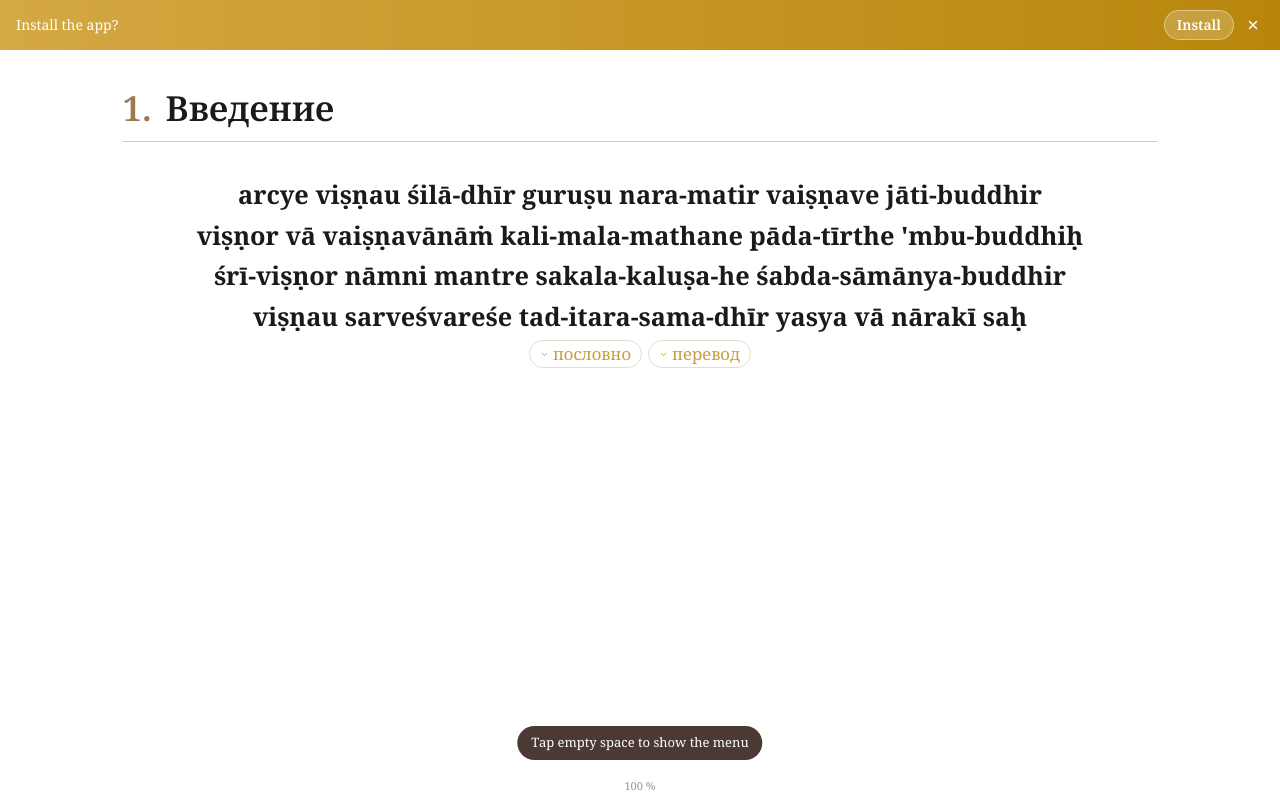
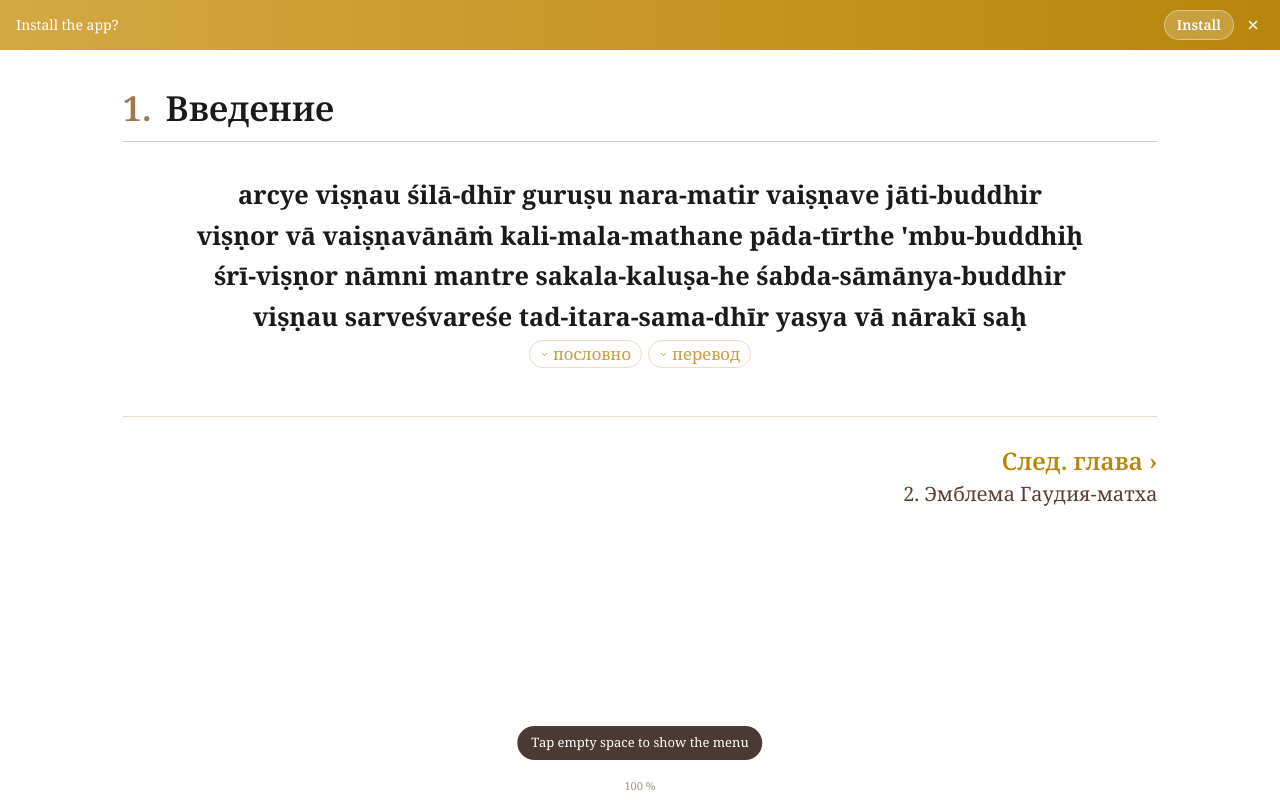
Before and after one commit to Gurudas-SDA/arcana-paddhati, a Next.js app: page /ru-iast/introduction/ in a window 1280 px wide. Built offline with nearby package versions, Linux system fonts and the light colour scheme.

Commit message:
[Arcana-paddhati] Next-chapter link at chapter end (Satkirti 06.10)
Co-Authored-By: Claude Opus 5.5 (1M context) <noreply@anthropic.com>

```diff
--- a/app/[slug]/[section]/page.tsx
+++ b/app/[slug]/[section]/page.tsx
@@ -2,6 +2,7 @@
 // same in every language; a missing translation falls back to English.
 import type { Metadata } from "next";
 import { notFound } from "next/navigation";
+import NextChapter from "@/components/NextChapter";
 import PartPage from "@/components/PartPage";
 import SectionContent from "@/components/SectionContent";
 import {
@@ -53,6 +54,7 @@ export default async function LangSectionPage({
       ui={ui}
       num={getSectionNumber(id)}
       note={isFallbackSection(lang, id) ? t(ui, "section.fallback") : undefined}
+      after={<NextChapter lang={lang} id={id} ui={ui} />}
     />
   );
 }
--- a/app/[slug]/page.tsx
+++ b/app/[slug]/page.tsx
@@ -3,6 +3,7 @@
 import type { Metadata } from "next";
 import { notFound } from "next/navigation";
 import HomePage from "@/components/HomePage";
+import NextChapter from "@/components/NextChapter";
 import PartPage from "@/components/PartPage";
 import SectionContent from "@/components/SectionContent";
 import {
@@ -54,5 +55,13 @@ export default async function SlugPage({ params }: PageProps<"/[slug]">) {
   if (part) return <PartPage part={part} lang={DEFAULT_LANG} />;
   const section = getSection(DEFAULT_LANG, slug);
   if (!section) notFound();
-  return <SectionContent section={section} ui={getUi(DEFAULT_LANG)} num={getSectionNumber(slug)} />;
+  const ui = getUi(DEFAULT_LANG);
+  return (
+    <SectionContent
+      section={section}
+      ui={ui}
+      num={getSectionNumber(slug)}
+      after={<NextChapter lang={DEFAULT_LANG} id={slug} ui={ui} />}
+    />
+  );
 }
--- a/app/globals.css
+++ b/app/globals.css
@@ -1022,3 +1022,60 @@ html[data-reader-theme="night"] ::selection {
 [lang^="sa"] {
   -webkit-touch-callout: none;
 }
+
+/* «След. глава ›» at the end of a chapter (components/NextChapter.tsx;
+   Satkirti, 06.10.2026): right-aligned under a thin rule, the next chapter's
+   number and title below it, smaller. Sizes follow «Аа» (--fs), colours the
+   reading theme; the whole block is one tap target (>= 44px). The space
+   under it keeps it clear of the bottom bar that comes up at the chapter end. */
+.chapter-next {
+  display: flex;
+  justify-content: flex-end;
+  margin-top: 3rem;
+  margin-bottom: 1rem;
+  padding-top: 1.25rem;
+  border-top: 1px solid var(--rd-border);
+}
+.chapter-next-link {
+  display: inline-flex;
+  flex-direction: column;
+  align-items: flex-end;
+  gap: 0.15em;
+  max-width: 100%;
+  min-height: 44px;
+  min-width: 44px;
+  justify-content: center;
+  padding: 0.5rem 0.75rem;
+  margin-right: -0.75rem;
+  border-radius: 10px;
+  text-align: right;
+  text-decoration: none;
+  font-family: var(--font-noto-serif, Georgia, serif);
+  -webkit-tap-highlight-color: transparent;
+  transition: background-color 150ms ease;
+}
+.chapter-next-link:active {
+  background: var(--rd-hover);
+}
+@media (hover: hover) {
+  .chapter-next-link:hover {
+    background: var(--rd-hover);
+  }
+}
+.chapter-next-label {
+  font-size: calc(var(--fs, 18px) * 1.05);
+  font-weight: 600;
+  line-height: 1.3;
+  color: var(--rd-accent);
+}
+.chapter-next-title {
+  font-size: calc(var(--fs, 18px) * 0.86);
+  line-height: 1.4;
+  color: var(--rd-muted);
+  overflow-wrap: anywhere;
+}
+@media print {
+  .chapter-next {
+    display: none;
+  }
+}
--- /dev/null
+++ b/components/NextChapter.tsx
@@ -0,0 +1,30 @@
+import NextChapterLink from "@/components/NextChapterLink";
+import { getNextChapter } from "@/lib/content";
+import { localeHref, t, type UiDict } from "@/lib/i18n";
+
+/**
+ * «След. глава ›» at the end of a chapter (Satkirti, 06.10.2026): a link to
+ * the next page in the contents' order, with that chapter's number and title
+ * under it (smaller). Nothing after the last chapter. A link (a new history
+ * entry): the next chapter opens at its top and Back / «‹ Назад» returns here.
+ */
+export default function NextChapter({ lang, id, ui }: { lang: string; id: string; ui: UiDict }) {
+  const next = getNextChapter(lang, id);
+  if (!next) return null;
+  const label = next.part
+    ? `${t(ui, "part.label", { n: next.part })}. ${next.title}`
+    : `${next.num ? `${next.num}. ` : ""}${next.title}`;
+  return (
+    <nav className="chapter-next" aria-label={t(ui, "reader.next")}>
+      <NextChapterLink href={localeHref(lang, next.id)} id={next.id} className="chapter-next-link">
+        <span className="chapter-next-label">
+          {t(ui, "reader.next")}
+          <span aria-hidden="true" className="chapter-next-arrow">
+            {" ›"}
+          </span>
+        </span>
+        <span className="chapter-next-title">{label}</span>
+      </NextChapterLink>
+    </nav>
+  );
+}
--- /dev/null
+++ b/components/NextChapterLink.tsx
@@ -0,0 +1,51 @@
+"use client";
+
+import React from "react";
+import Link from "next/link";
+import { main as mainEl, recordScroll } from "@/lib/navHistory";
+
+/**
+ * The «След. глава ›» link (components/NextChapter.tsx). The book scrolls
+ * inside `.app-main`, which stays mounted across pages, so Next.js' own
+ * scroll would leave the next chapter a little below its top (it aligns the
+ * new segment, not the page's top padding). Instead: the place in this
+ * chapter is recorded for Back, and once the next chapter's URL is the
+ * current one, the reading area goes to its very top.
+ */
+export default function NextChapterLink({
+  href,
+  id,
+  className,
+  children,
+}: {
+  href: string;
+  id: string;
+  className?: string;
+  children: React.ReactNode;
+}) {
+  const onClick = (e: React.MouseEvent) => {
+    if (e.defaultPrevented || e.button !== 0 || e.metaKey || e.ctrlKey || e.shiftKey || e.altKey) return;
+    recordScroll();
+    const from = window.location.pathname;
+    const t0 = performance.now();
+    const toTop = () => {
+      const m = mainEl();
+      if (m) m.scrollTop = 0;
+    };
+    const wait = () => {
+      if (window.location.pathname !== from) {
+        toTop();
+        requestAnimationFrame(toTop);
+        for (const ms of [60, 160, 320]) window.setTimeout(toTop, ms);
+      } else if (performance.now() - t0 < 4000) {
+        requestAnimationFrame(wait);
+      }
+    };
+    requestAnimationFrame(wait);
+  };
+  return (
+    <Link href={href} scroll={false} onClick={onClick} className={className} data-chapter-next={id}>
+      {children}
+    </Link>
+  );
+}
--- a/components/PartPage.tsx
+++ b/components/PartPage.tsx
@@ -1,4 +1,5 @@
 import Link from "next/link";
+import NextChapter from "@/components/NextChapter";
 import type { TocPart } from "@/lib/book";
 import { getSection, getSectionNumber, getUi } from "@/lib/content";
 import { localeHref, t } from "@/lib/i18n";
@@ -45,6 +46,7 @@ export default function PartPage({ part, lang }: { part: TocPart; lang: string }
           })}
         </ol>
       )}
+      <NextChapter lang={lang} id={part.id} ui={ui} />
     </article>
   );
 }
--- a/components/SectionContent.tsx
+++ b/components/SectionContent.tsx
@@ -31,6 +31,8 @@ interface SectionContentProps {
   num?: string | null;
   /** Shown under the title, e.g. "translation in preparation — shown in English". */
   note?: string;
+  /** After the last block: the «След. глава ›» link (components/NextChapter.tsx). */
+  after?: React.ReactNode;
 }
 
 /** Heading scale, one weight + size per level, used everywhere:
@@ -526,7 +528,7 @@ function SubsectionBlock({
   );
 }
 
-export default function SectionContent({ section, ui, num = null, note }: SectionContentProps) {
+export default function SectionContent({ section, ui, num = null, note, after }: SectionContentProps) {
   const labels: VerseLabels = {
     translation: t(ui, "verse.translationHint"),
     wbw: t(ui, "verse.wbwHint"),
@@ -579,6 +581,8 @@ export default function SectionContent({ section, ui, num = null, note }: Sectio
             separated={i > 0 || section.content.length > 0}
           />
         ))}
+
+      {after}
     </article>
   );
 }
--- a/lib/content.ts
+++ b/lib/content.ts
@@ -12,6 +12,7 @@ import {
   sectionNumbers,
   subsectionNumber,
   toRoman,
+  tocLayout,
   type Book,
   type Section,
   type TocPart,
@@ -113,6 +114,33 @@ export function getSectionNumber(id: string): string | null {
   return n == null ? null : String(n);
 }
 
+/**
+ * The page after `id` in reading order (the order of the contents): chapters,
+ * plus the parts that have no chapters yet (their page is the place in the
+ * order). Same logic as the former «След. глава ›» of the reader's bottom
+ * bar (before Reader UI v5). Undefined after the last chapter and for pages
+ * outside the order (the cover, parts with chapters).
+ */
+export function getNextChapter(
+  lang: string,
+  id: string,
+): { id: string; title: string; num: string | null; part: string | null } | undefined {
+  const parts = getParts(lang);
+  const partById = new Map(parts.map((p) => [p.id, p]));
+  const order: string[] = [];
+  for (const item of tocLayout(getSectionIds(), parts)) {
+    if (item.kind === "section") order.push(item.id);
+    else if (partById.get(item.id)?.sections.length === 0) order.push(item.id);
+  }
+  const i = order.indexOf(id);
+  const next = i >= 0 ? order[i + 1] : undefined;
+  if (!next) return undefined;
+  const part = partById.get(next);
+  if (part) return { id: next, title: part.title, num: null, part: part.numeral };
+  const s = getSection(lang, next);
+  return s ? { id: next, title: s.title, num: getSectionNumber(next), part: null } : undefined;
+}
+
 /** Table of contents in English order, titles from the translation where present. */
 export function getToc(lang: string): TocSection[] {
   return getSectionIds().map((id) => {
```
